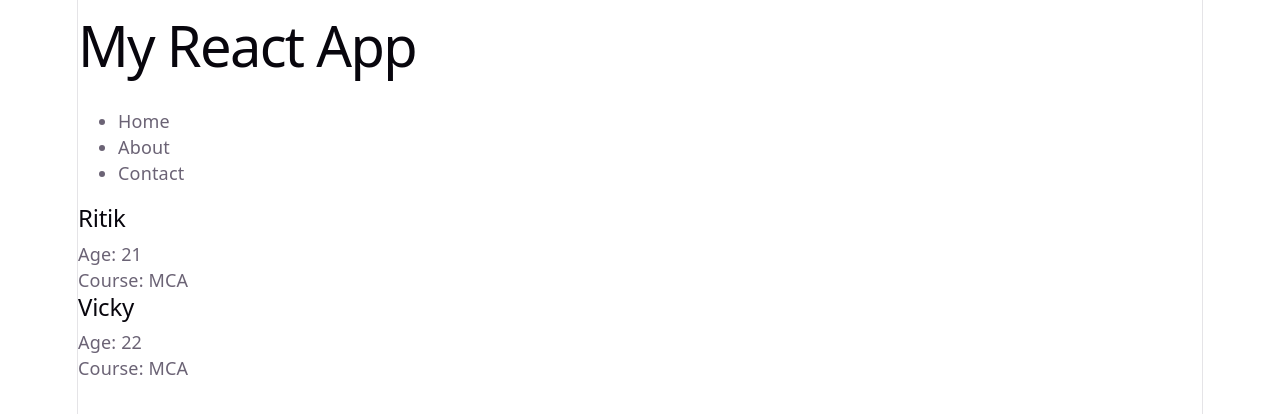
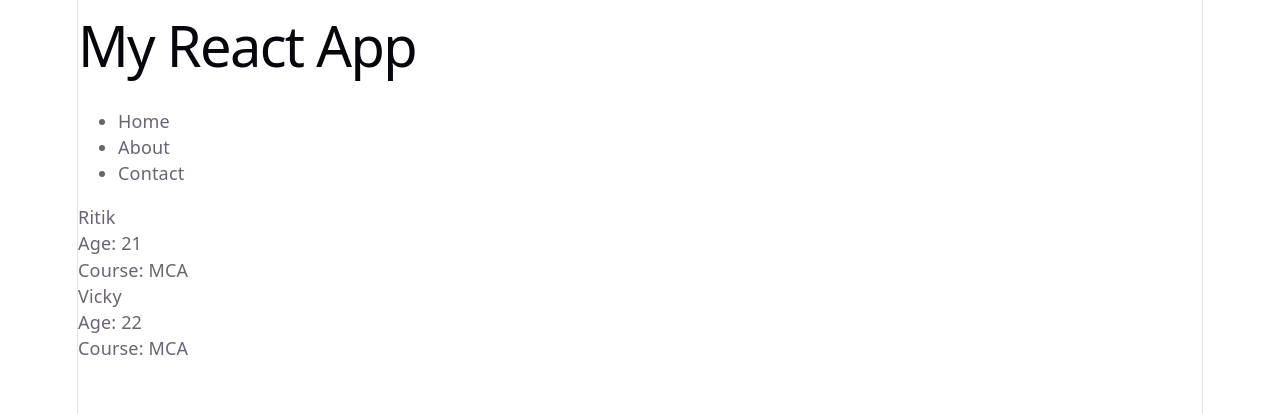
Before and after one commit to ritikpal5437/React, a React (Vite) app in the folder my-app/: page / in a window 1280 px wide. Shown: the top 414 px of the page. Built offline with nearby package versions, Linux system fonts and the light colour scheme.

Commit message:
feat: add Card component with styling and update App structure

```diff
--- a/my-app/src/App.jsx
+++ b/my-app/src/App.jsx
@@ -162,6 +162,7 @@
 // export default App;
 import Navbar from "./components/Navbar";
 import Card from "./components/Card";
+
 function App() {
   return (
     <>
--- /dev/null
+++ b/my-app/src/components/Card.css
@@ -0,0 +1,6 @@
+.card{
+    padding: 0;
+    margin: 20px;
+    border: 2px solid black;
+    background: linear-gradient(124deg ,red,green);
+}
--- a/my-app/src/components/Card.jsx
+++ b/my-app/src/components/Card.jsx
@@ -1,10 +1,10 @@
 import React from 'react'
 // import PropTypes from 'prop-types'
-
+import "./Card.css";
 const Card = props => {
   return (
     <div>
-       <h2>{props.name}</h2>
+       <p>{props.name}</p>
        <p>Age: {props.age}</p>
        <p>Course: {props.course}</p>
     </div>
--- a/my-app/src/index.css
+++ b/my-app/src/index.css
@@ -54,6 +54,7 @@ body {
   margin: 0;
 }
 
+
 #root {
   width: 1126px;
   max-width: 100%;
```
